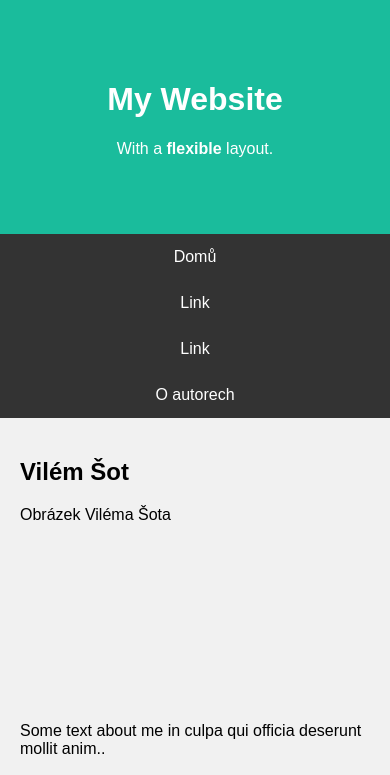
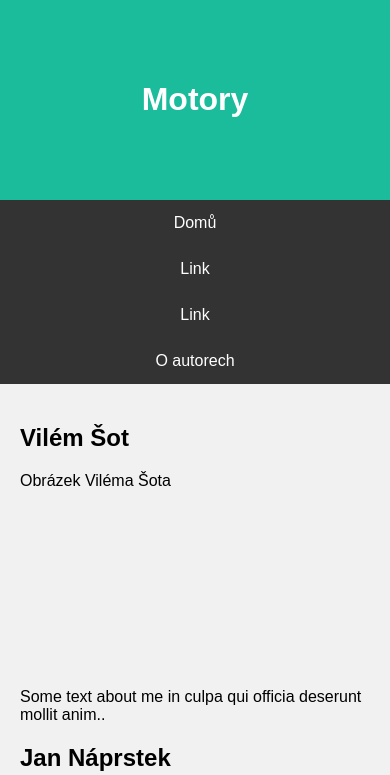
Before and after one commit to monolpay/web_projekt, a plain HTML site: page Web/o_autorech.html in a window 390 px wide. Shown: the top 775 px of the page. Drawn offline with Linux system fonts and the light colour scheme.

Commit message:
fixed text and responsive positiong

```diff
--- a/Web/o_autorech.html
+++ b/Web/o_autorech.html
@@ -15,8 +15,7 @@
 
 <!-- Header -->
 <div class="header">
-  <h1>My Website</h1>
-  <p>With a <b>flexible</b> layout.</p>
+  <h1>Motory</h1>
 </div>
 
 <!-- Navigace -->
--- a/Web/style.css
+++ b/Web/style.css
@@ -79,4 +79,8 @@
     .row, .navbar {
       flex-direction: column;
     }
+
+    .navbar {
+      position: relative;
+    }
   }
```
